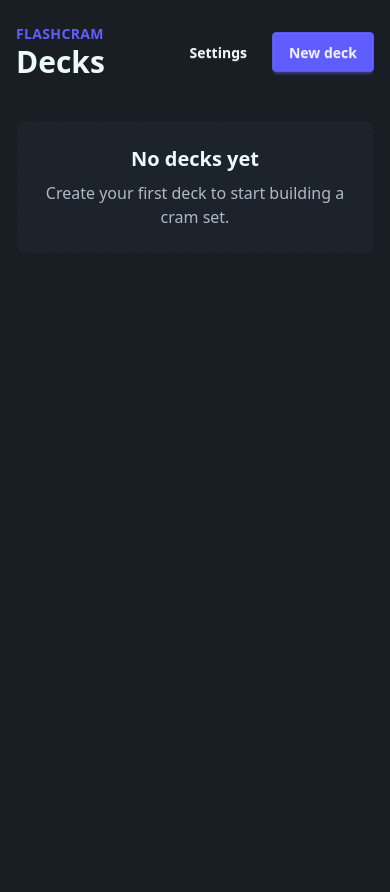
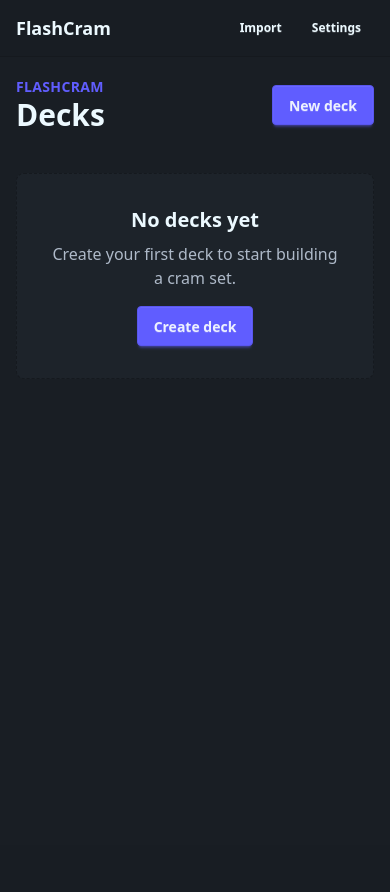
Before and after one commit to oliver-louis/FlashCram, a Django app: page / in a window 390 px wide. After the commit the page ends 350 px from the top, so only its background shows below. Run offline with Django 5.2, Linux system fonts and the light colour scheme; data comes from the database, SQL or seed files in the repository; data that the repository does not hold is empty; style sheets or scripts are compiled from the project's sources; some libraries are stand-ins or nearby versions.

Commit message:
Polish P3 mobile UI and search

```diff
--- a/cards/services.py
+++ b/cards/services.py
@@ -81,6 +81,23 @@ def decks_queryset():
 
 def cards_for_deck(deck):
     return deck.cards.all().order_by("created_at", "id")
+
+
+def filter_cards_for_deck(deck, query="", tag="") -> list:
+    query = (query or "").strip().lower()
+    normalized_tag = normalize_tags(tag)
+    selected_tag = normalized_tag[0] if normalized_tag else ""
+    cards = list(cards_for_deck(deck))
+
+    if query:
+        cards = [
+            card
+            for card in cards
+            if query in card.front.lower() or query in card.back.lower()
+        ]
+    if selected_tag:
+        cards = [card for card in cards if selected_tag in (card.tags or [])]
+    return cards
 
 
 def get_deck(deck_id):
--- a/cards/templates/cards/bulk_import.html
+++ b/cards/templates/cards/bulk_import.html
@@ -3,7 +3,7 @@
 {% block title %}Bulk import | FlashCram{% endblock %}
 
 {% block content %}
-  <div class="flex min-h-screen flex-col gap-5 pb-8">
+  <div class="flex flex-col gap-5 pb-8">
     <a class="link" href="{% url 'cards:home' %}">Back to decks</a>
     <header>
       <p class="text-sm font-semibold uppercase tracking-wide text-primary">FlashCram</p>
@@ -29,9 +29,9 @@
         {{ form.text.errors }}
       </label>
       <div class="flex gap-2">
-        <button class="btn btn-primary" type="submit" name="intent" value="preview">Preview</button>
+        <button class="btn btn-primary btn-lg" type="submit" name="intent" value="preview">Preview</button>
         {% if result %}
-          <button class="btn btn-success" type="submit" name="intent" value="confirm">Import {{ result.cards|length }} cards</button>
+          <button class="btn btn-success btn-lg" type="submit" name="intent" value="confirm">Import {{ result.cards|length }} cards</button>
         {% endif %}
       </div>
     </form>
--- a/cards/templates/cards/home.html
+++ b/cards/templates/cards/home.html
@@ -3,16 +3,13 @@
 {% block title %}Decks | FlashCram{% endblock %}
 
 {% block content %}
-  <div class="flex min-h-screen flex-col gap-5 pb-8">
+  <div class="flex flex-col gap-5 pb-8">
     <header class="flex items-center justify-between gap-3">
       <div>
         <p class="text-sm font-semibold uppercase tracking-wide text-primary">FlashCram</p>
         <h1 class="text-3xl font-bold">Decks</h1>
       </div>
-      <div class="flex gap-2">
-        <a class="btn btn-ghost" href="{% url 'cards:settings' %}">Settings</a>
-        <a class="btn btn-primary" href="{% url 'cards:deck_create' %}" hx-get="{% url 'cards:deck_create' %}" hx-target="#deck-form-slot" hx-swap="innerHTML">New deck</a>
-      </div>
+      <a class="btn btn-primary" href="{% url 'cards:deck_create' %}" hx-get="{% url 'cards:deck_create' %}" hx-target="#deck-form-slot" hx-swap="innerHTML">New deck</a>
     </header>
 
     <div id="deck-form-slot"></div>
@@ -21,9 +18,10 @@
       {% for deck in decks %}
         {% include "cards/partials/deck_card.html" %}
       {% empty %}
-        <div id="empty-deck-list" class="rounded-lg border border-dashed border-base-300 bg-base-100 p-6 text-center">
+        <div id="empty-deck-list" class="rounded-lg border border-dashed border-base-300 bg-base-100 p-8 text-center">
           <h2 class="text-xl font-semibold">No decks yet</h2>
           <p class="mt-2 text-base-content/70">Create your first deck to start building a cram set.</p>
+          <a class="btn btn-primary mt-4" href="{% url 'cards:deck_create' %}" hx-get="{% url 'cards:deck_create' %}" hx-target="#deck-form-slot" hx-swap="innerHTML">Create deck</a>
         </div>
       {% endfor %}
     </section>
--- a/cards/templates/cards/partials/review_card.html
+++ b/cards/templates/cards/partials/review_card.html
@@ -1,4 +1,4 @@
-<section id="review-panel" class="flex min-h-screen flex-col gap-4 pb-6">
+<section id="review-panel" class="flex min-h-[calc(100vh-6rem)] flex-col gap-4 pb-6">
   <header class="flex items-center justify-between gap-3">
     <div>
       <p class="text-sm text-base-content/60">{{ deck.name }}</p>
--- a/cards/templates/cards/partials/review_summary.html
+++ b/cards/templates/cards/partials/review_summary.html
@@ -1,4 +1,4 @@
-<section id="review-panel" class="flex min-h-screen flex-col justify-center gap-6 text-center">
+<section id="review-panel" class="flex min-h-[calc(100vh-8rem)] flex-col justify-center gap-6 text-center">
   <div>
     <p class="text-sm font-semibold uppercase tracking-wide text-primary">{{ deck.name }}</p>
     <h1 class="mt-2 text-3xl font-bold">Session complete</h1>
--- a/cards/templates/cards/review.html
+++ b/cards/templates/cards/review.html
@@ -3,7 +3,9 @@
 {% block title %}Review {{ deck.name }} | FlashCram{% endblock %}
 
 {% block content %}
-  {% if summary %}
+  {% if empty_mode_label %}
+    {% include "cards/partials/review_empty.html" %}
+  {% elif summary %}
     {% include "cards/partials/review_summary.html" %}
   {% else %}
     {% include "cards/partials/review_card.html" %}
--- a/cards/urls.py
+++ b/cards/urls.py
@@ -8,6 +8,7 @@ urlpatterns = [
     path("", views.home, name="home"),
     path("decks/new/", views.deck_create, name="deck_create"),
     path("decks/<uuid:deck_id>/", views.deck_detail, name="deck_detail"),
+    path("decks/<uuid:deck_id>/cards/", views.card_list, name="card_list"),
     path("decks/<uuid:deck_id>/edit/", views.deck_edit, name="deck_edit"),
     path("decks/<uuid:deck_id>/delete/", views.deck_delete, name="deck_delete"),
     path("decks/<uuid:deck_id>/cards/new/", views.card_create, name="card_create"),
--- a/cards/views.py
+++ b/cards/views.py
@@ -17,6 +17,7 @@ from .services import (
     current_review_card,
     decks_queryset,
     export_backup,
+    filter_cards_for_deck,
     get_card_for_deck,
     get_deck,
     get_settings,
@@ -45,7 +46,25 @@ def deck_detail(request, deck_id):
     return render(
         request,
         "cards/deck_detail.html",
-        {"deck": deck, "cards": cards_for_deck(deck)},
+        {"deck": deck, "cards": cards_for_deck(deck), "query": "", "selected_tag": ""},
+    )
+
+
+def card_list(request, deck_id):
+    deck = get_deck(deck_id)
+    query = request.GET.get("q", "")
+    selected_tag = request.GET.get("tag", "")
+    cards = filter_cards_for_deck(deck, query=query, tag=selected_tag)
+    return render(
+        request,
+        "cards/partials/card_list.html",
+        {
+            "deck": deck,
+            "cards": cards,
+            "query": query,
+            "selected_tag": selected_tag,
+            "is_filtered": bool(query.strip() or selected_tag.strip()),
+        },
     )
 
 
@@ -198,9 +217,9 @@ def review_start_mode(request, deck_id, mode):
     deck = get_deck(deck_id)
     session = start_review_session(request, deck, mode)
     if review_is_complete(session):
-        summary = session["summary"].copy()
+        mode_label = session["mode_label"]
         clear_review_session(request)
-        return render(request, "cards/review.html", {"deck": deck, "summary": summary})
+        return render(request, "cards/review.html", {"deck": deck, "empty_mode_label": mode_label})
 
     return render(
         request,
@@ -215,9 +234,9 @@ def review_start_tag(request, deck_id):
     tags = request.POST.getlist("tags")
     session = start_review_session(request, deck, "tag", {"tags": tags})
     if review_is_complete(session):
-        summary = session["summary"].copy()
+        mode_label = session["mode_label"]
         clear_review_session(request)
-        return render(request, "cards/review.html", {"deck": deck, "summary": summary})
+        return render(request, "cards/review.html", {"deck": deck, "empty_mode_label": mode_label})
     return render(request, "cards/review.html", review_context(session))
 
 
--- a/templates/base.html
+++ b/templates/base.html
@@ -4,14 +4,26 @@
   <head>
     <meta charset="utf-8">
     <meta name="viewport" content="width=device-width, initial-scale=1">
+    <meta name="theme-color" content="#18181b">
     <title>{% block title %}FlashCram{% endblock %}</title>
     <link rel="stylesheet" href="{% static 'css/app.css' %}">
+    <link rel="manifest" href="{% static 'manifest.webmanifest' %}">
+    <link rel="icon" href="{% static 'icons/icon.svg' %}" type="image/svg+xml">
     <style>[x-cloak] { display: none !important; }</style>
     <script defer src="{% static 'vendor/htmx.min.js' %}"></script>
     <script defer src="{% static 'vendor/alpine.min.js' %}"></script>
   </head>
   <body class="min-h-screen bg-base-200 text-base-content" hx-headers='{"X-CSRFToken": "{{ csrf_token }}"}'>
-    <main class="mx-auto flex min-h-screen w-full max-w-3xl flex-col px-4 py-6">
+    <header class="sticky top-0 z-30 border-b border-base-300 bg-base-200/95 backdrop-blur">
+      <nav class="mx-auto flex w-full max-w-4xl items-center justify-between gap-2 px-4 py-3">
+        <a class="text-lg font-black" href="{% url 'cards:home' %}">FlashCram</a>
+        <div class="flex gap-1">
+          <a class="btn btn-ghost btn-sm" href="{% url 'cards:bulk_import' %}">Import</a>
+          <a class="btn btn-ghost btn-sm" href="{% url 'cards:settings' %}">Settings</a>
+        </div>
+      </nav>
+    </header>
+    <main class="mx-auto flex min-h-[calc(100vh-3.5rem)] w-full max-w-4xl flex-col px-4 py-5">
       {% block content %}{% endblock %}
     </main>
   </body>
```
Also changed, not shown: cards/templates/cards/deck_detail.html (+15 -12 lines), cards/templates/cards/partials/card_list.html (added, +15 -0 lines), cards/templates/cards/partials/card_row.html (+15 -5 lines), cards/templates/cards/partials/deck_header.html (+16 -4 lines), cards/templates/cards/partials/review_empty.html (added, +11 -0 lines), cards/templates/cards/settings.html (+13 -4 lines), cards/tests/test_views.py (+99 -0 lines), README.md, static/icons/icon.svg (added), static/manifest.webmanifest (added).
